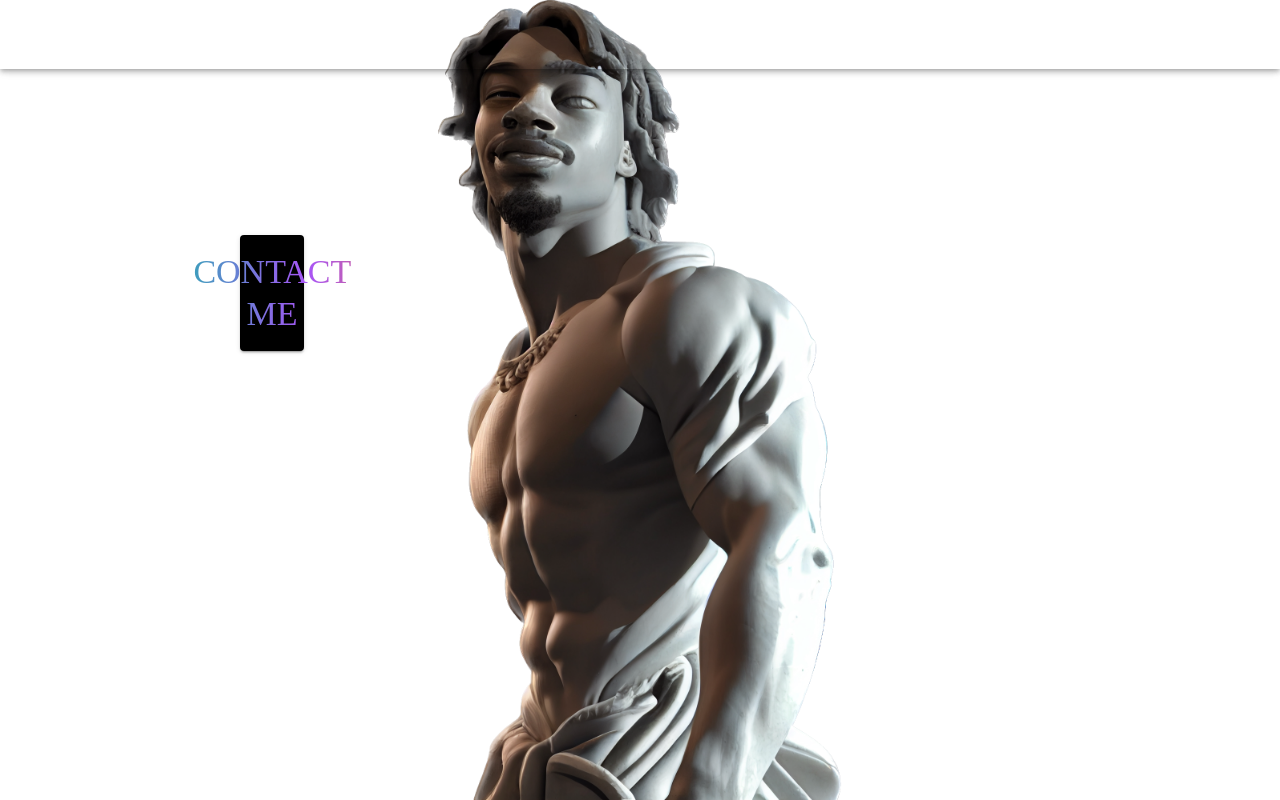
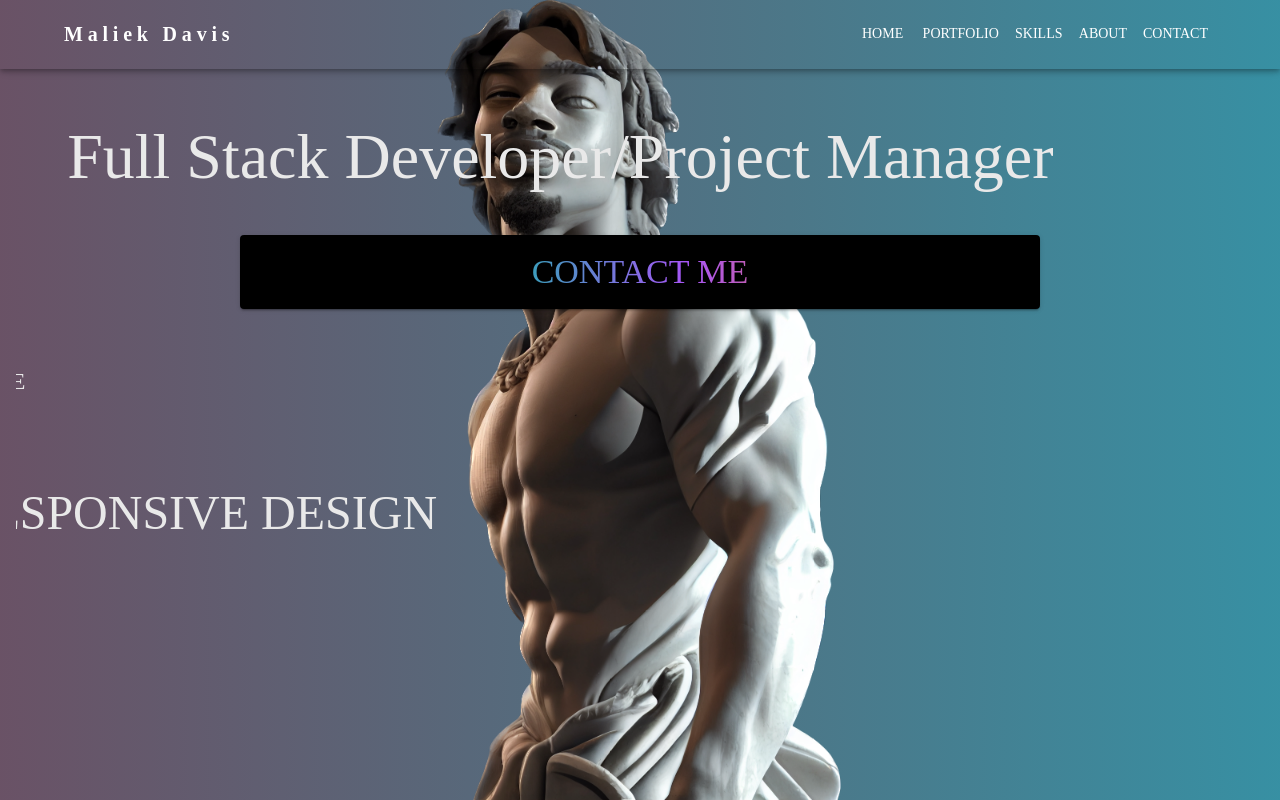
Before and after one commit to cosmicgems/cautious-spoon, a Next.js app: page / in a window 1280 px wide. Built offline with nearby package versions, Linux system fonts and the light colour scheme.

Commit message:
fourth commit index page background fix

```diff
--- a/pages/index.js
+++ b/pages/index.js
@@ -21,7 +21,7 @@ export default function Home() {
         <meta name="viewport" content="width=device-width, initial-scale=1" />
         <link rel="icon" href="/favicon.ico" />
       </Head>
-      <main style={{position: 'fixed', minHeight: '100vh', paddingBlockEnd: '0', marginBlockEnd: '0', background: 'transparent'}}>
+      <main style={{minHeight: '100vh', paddingBlockEnd: '0', marginBlockEnd: '0', }}>
 
       <Card maxHeight='100vh' sx={{paddingBlock: '0', marginBlock:'0'}}>
           <CardMedia
--- a/styles/globals.css
+++ b/styles/globals.css
@@ -1,9 +1,7 @@
 @tailwind base;
 @tailwind components;
 @tailwind utilities;
-main{
-  position: 'fixed';
-}
+
 body{
   background: linear-gradient(to left, #4fb576 , #44c489 , #28a9ae , #28a2b7 , #4c7788 , #6c4f63 , #432c39 );
 	background-size: 400% 400%;
```
